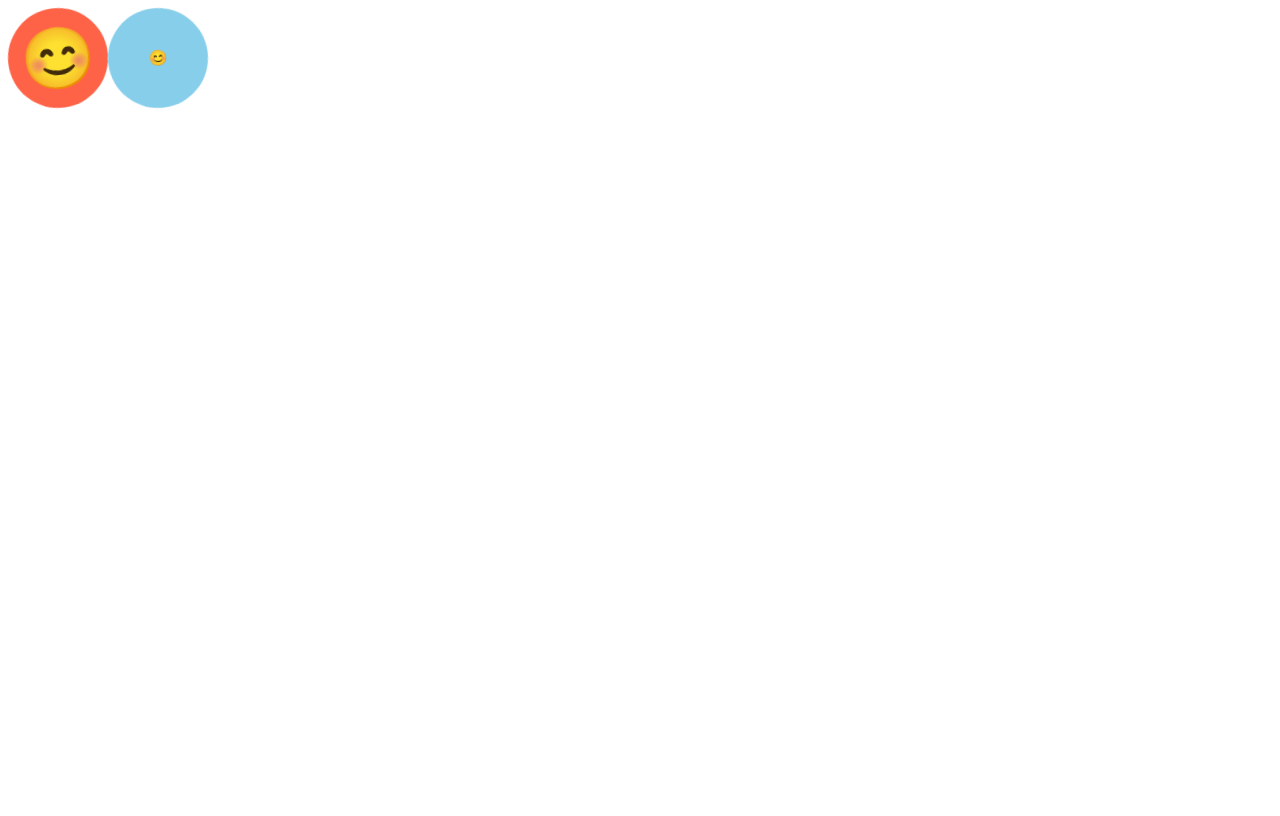
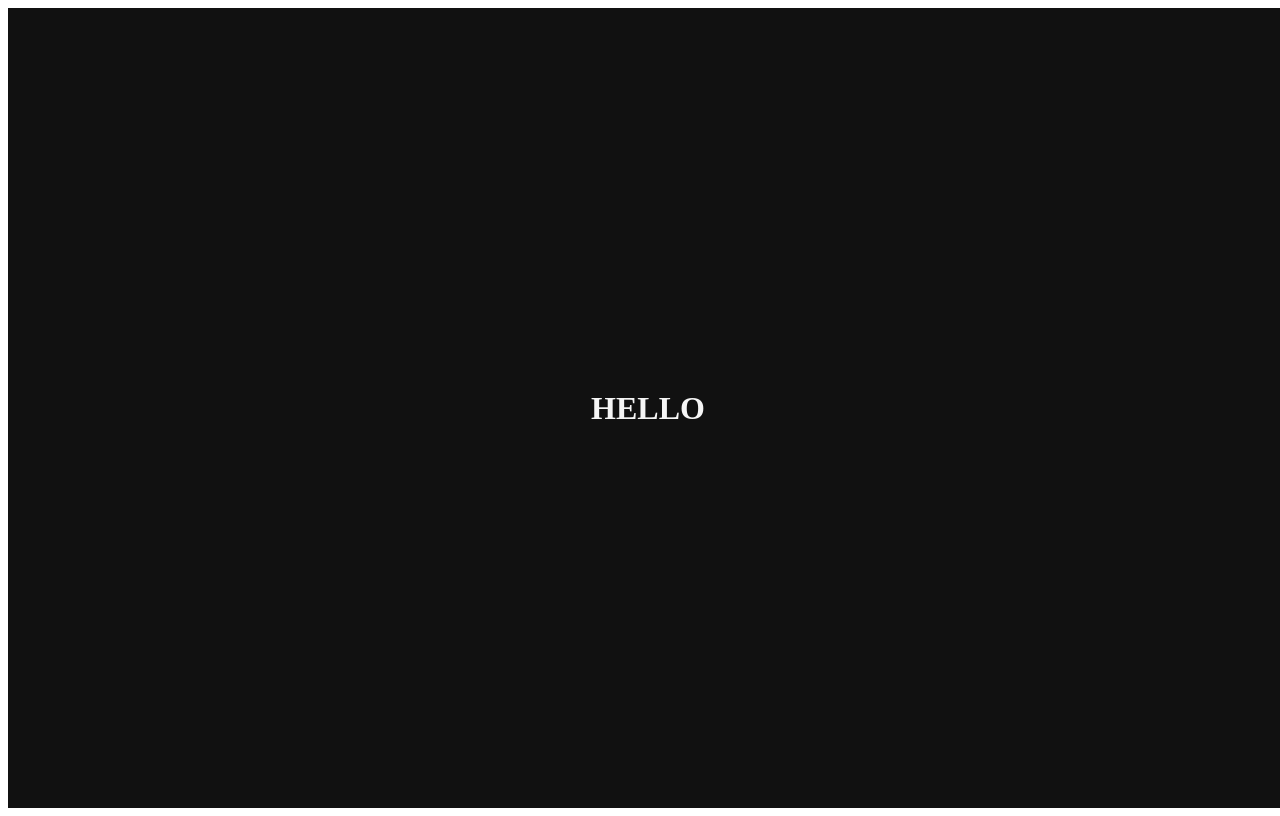
Before and after one commit to Jeongchanyeong/exercise-styled-component, a React (Create React App) app: page / in a window 1280 px wide. Built offline with nearby package versions, Linux system fonts and the light colour scheme.

Commit message:
Feat/ Theme 기본 사용 방법

```diff
--- a/src/App.js
+++ b/src/App.js
@@ -1,69 +1,22 @@
-import styled, { keyframes } from "styled-components";
+import styled from "styled-components";
 
 const Wrapper = styled.div`
   display: flex;
+  height: 100vh;
+  width: 100vw;
+  justify-content: center;
+  align-items: center;
+  background-color: ${(props) => props.theme.backgroundColor};
 `;
 
-// keyframes을 사용하여 animation 주는 방법
-const rotateAnimation = keyframes`
-0%{
-  transform: rotate(0deg);
-  border-radius: 100px;
-}
-50%{
-  transform:rotate(180deg);
-  border-radius: 100px;
-}
-100%{
-  transform:rotate(360deg);
-  border-radius: 100px;
-}`;
-
-const Emoji = styled.span`
-  font-size: 15px;
-`;
-
-const BoxOne = styled.div`
-  display: flex;
-  justify-content: center;
-  align-items: center;
-  height: 100px;
-  width: 100px;
-  background-color: tomato;
-
-  animation: ${rotateAnimation} 1s linear infinite;
-
-  // component 내부의 element값을 target하여 style할 수 있다.
-  span {
-    font-size: 60px;
-    // & = span과 같음
-    &:hover {
-      font-size: 80px;
-    }
-  }
-`;
-
-const BoxTwo = styled(BoxOne)`
-  background-color: skyblue;
-
-  // 태그 종류에 구애받지 않고, 컴포넌트 타켓팅
-  ${Emoji} {
-    &:hover {
-      font-size: 200px;
-    }
-  }
+const Title = styled.h1`
+  color: ${(props) => props.theme.textColor};
 `;
 
 function App() {
   return (
     <Wrapper>
-      <BoxOne>
-        <span>😊</span>
-      </BoxOne>
-
-      <BoxTwo>
-        <Emoji as="p">😊</Emoji>
-      </BoxTwo>
+      <Title>HELLO</Title>
     </Wrapper>
   );
 }
--- a/src/index.js
+++ b/src/index.js
@@ -1,10 +1,24 @@
 import React from "react";
 import ReactDOM from "react-dom/client";
+import { ThemeProvider } from "styled-components";
 import App from "./App";
+
+const darkTheme = {
+  textColor: "whiteSmoke",
+  backgroundColor: "#111",
+};
+
+const lightTheme = {
+  textColor: "#111",
+  backgroundColor: " whiteSmoke",
+};
+// 객체 property를 ThemeProvider에 전달하면 ThemeProvider내부의 모든 component들이 해당 객체에 접근이 가능하다.
 
 const root = ReactDOM.createRoot(document.getElementById("root"));
 root.render(
   <React.StrictMode>
-    <App />
+    <ThemeProvider theme={darkTheme}>
+      <App />
+    </ThemeProvider>
   </React.StrictMode>
 );
```
